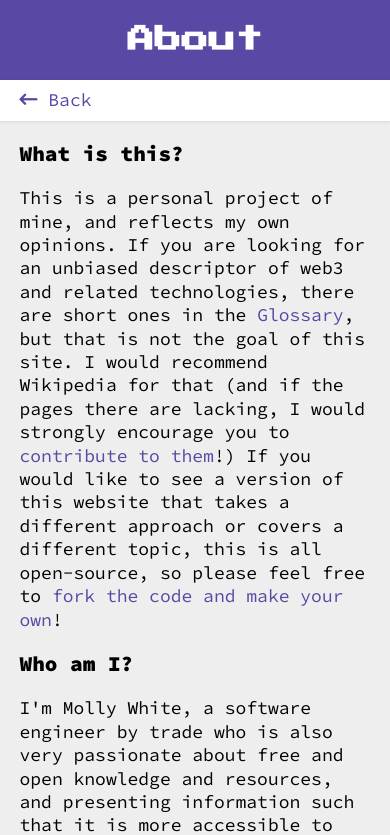
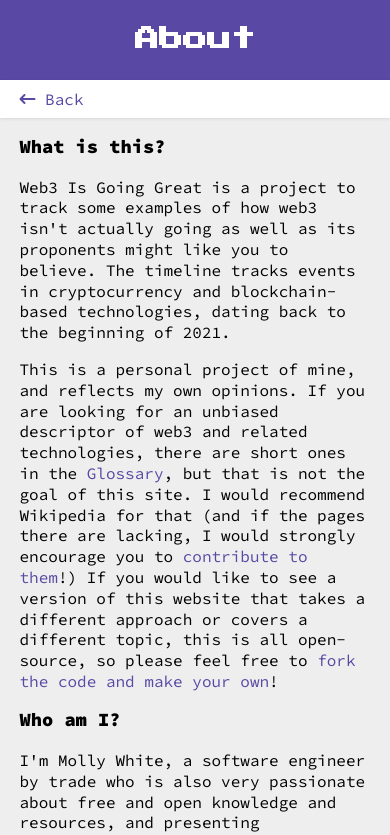
Before and after one commit to nakaohideo/web3-is-going-great, a Next.js app in the folder src/: page /about in a window 390 px wide. Shown: the top 835 px of the page. Built offline with nearby package versions, Linux system fonts and the light colour scheme.

Commit message:
Move timeline cutoff to about page, fmting adjustments (links practically invisible on mobile)

```diff
--- a/src/pages/about.js
+++ b/src/pages/about.js
@@ -23,6 +23,12 @@ export default function WhatIsWeb3() {
       <div className="content-wrapper">
         <article className="generic-page">
           <h3>What is this?</h3>
+          <p>
+            Web3 Is Going Great is a project to track some examples of how web3
+            isn't actually going as well as its proponents might like you to
+            believe. The timeline tracks events in cryptocurrency and
+            blockchain-based technologies, dating back to the beginning of 2021.
+          </p>
           <p>
             This is a personal project of mine, and reflects my own opinions. If
             you are looking for an unbiased descriptor of web3 and related
--- a/src/styles/main.sass
+++ b/src/styles/main.sass
@@ -85,6 +85,9 @@ footer.page-footer
     &:hover
       border-bottom-style: solid
       text-decoration: none
+
+  i.fa-rss
+    padding-left: 10px
 
 header.page-header.timeline-page
   padding-bottom: 0
@@ -200,6 +203,9 @@ div.content-wrapper
   box-shadow: 0px 2px 3px rgba(0, 0, 0, 0.1)
   display: inline-block
   pointer-events: auto
+
+  a
+    text-decoration: underline
 
   .tags
     display: flex
@@ -557,7 +563,7 @@ img
 
 @media only screen and (max-width: #{$sm-breakpoint}px)
   body
-    font-size: 18px
+    font-size: 16px
 
   header.page-header
     height: auto
@@ -597,9 +603,13 @@ img
     width: auto
     margin-left: 5px
 
+  .timestamp-and-link-icons
+    margin-left: 15px
+
   .timeline-entry.even,
   .timeline-entry.odd
     .timeline-description
+      padding: 10px
       margin-left: 10px
       width: calc( 100vw - 20px )
 
```
Also changed, not shown: src/components/timeline/Header.js (+11 -15 lines).
